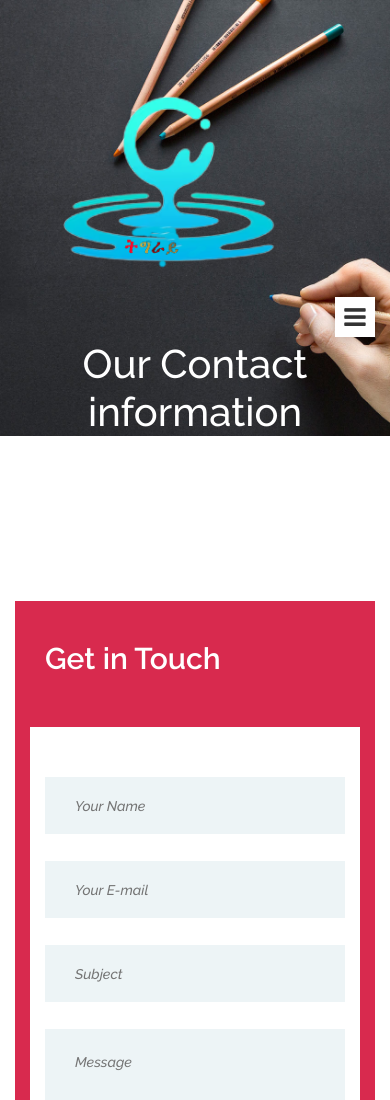
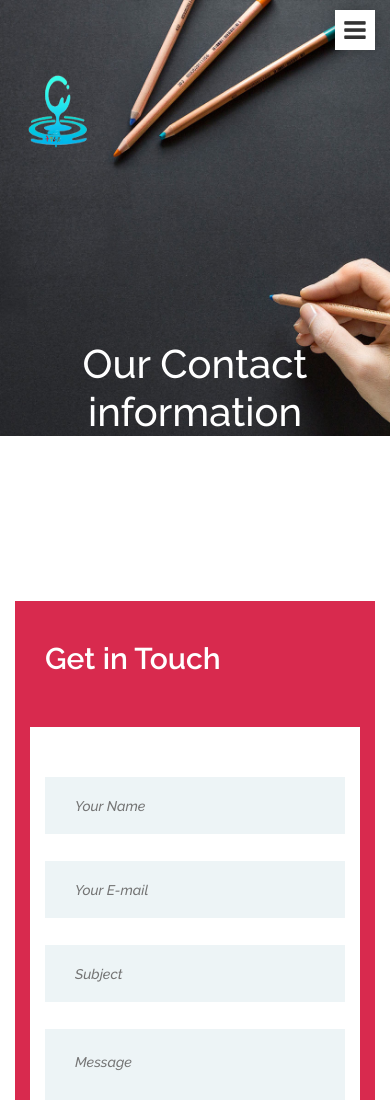
Before and after one commit to PopGirma1/course, a plain HTML site: page contact.html in a window 390 px wide. Shown: the top 1100 px of the page. Drawn offline with Linux system fonts and the light colour scheme; some packages are replaced by stand-ins of ours.

Commit message:
add some styles to the home burger

```diff
--- a/contact.html
+++ b/contact.html
@@ -40,9 +40,9 @@
 			<div class="row">
 				<div class="col-lg-3 col-md-3">
 					<div class="site-logo">
-						<img src="img/logo.png" alt="">
+						<img src="img/logo.png" alt="" width="100" height="100">
 					</div>
-					<div class="nav-switch">
+					<div class="nav-switch" style="margin-top: -50px;">
 						<i class="fa fa-bars"></i>
 					</div>
 				</div>
```
Also changed, not shown: courses.html (+2 -2 lines), elements.html (+2 -2 lines), login.html (+2 -2 lines), register.html (+2 -2 lines).
